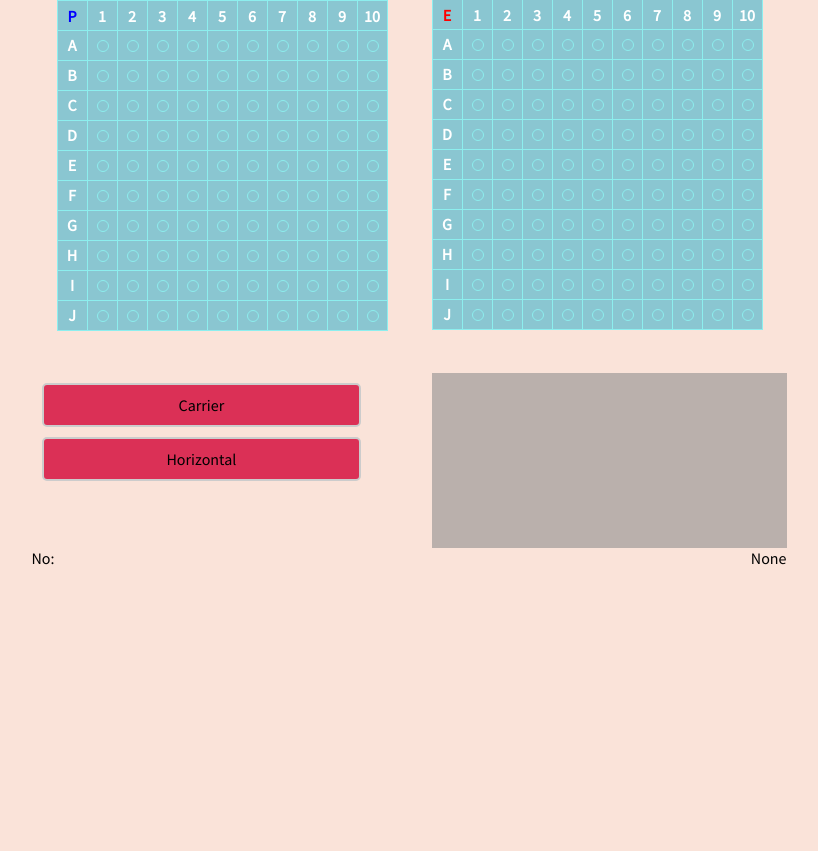
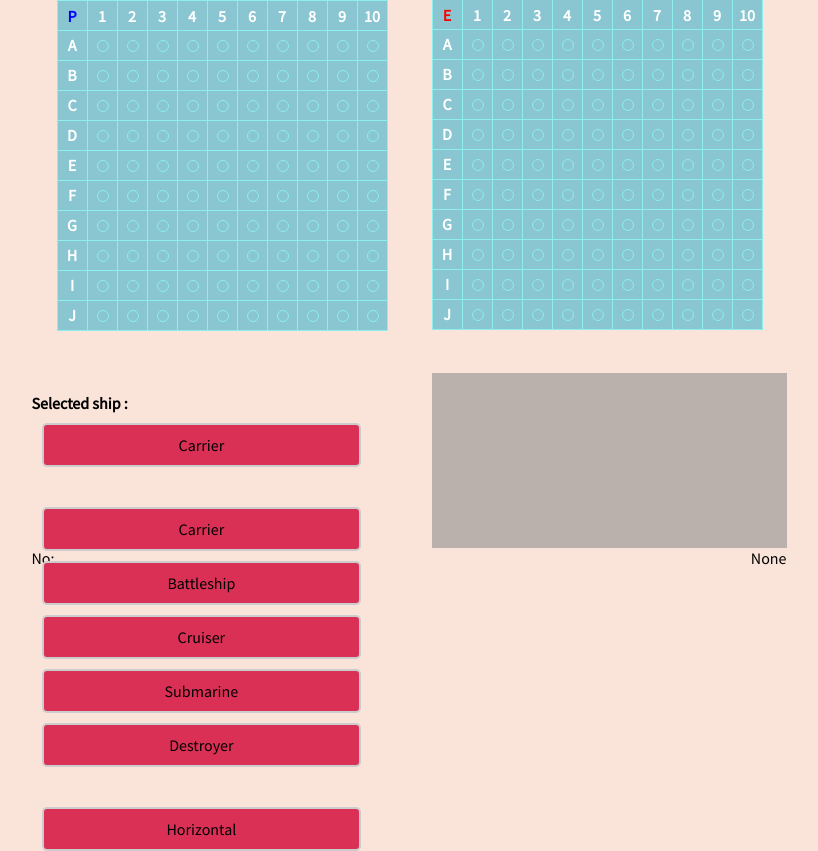
Before and after one commit to klaudiamarciniakk/Project-SCRUM, a Flask app: page / in a window 1280 px wide. Shown: the part 82-933 px from the top of the page, without its empty margins (231-1049 px from the left). Before the commit the page ends 647 px from the top, so only its background shows below. Run offline with Flask 2, Linux system fonts and the light colour scheme; some libraries are stand-ins or nearby versions.

Commit message:
Przyciski statków
Dodano przyciski bez informacji o ilości.

```diff
--- a/js/battleship.js
+++ b/js/battleship.js
@@ -97,7 +97,7 @@ $(document).ready(function() {
     }
   });
 
-  $('.ship').on('click', function() {
+ /* $('.ship').on('click', function() {
     ship = $(".ship").text();
     if (ship == "Carrier")
        $('.ship').text("Battleship");
@@ -109,6 +109,21 @@ $(document).ready(function() {
        $('.ship').text("Destroyer");
     else if (ship == "Destroyer")
        $('.ship').text("Carrier");
+  });*/
+  $('.ship1').on('click', function() {
+    $('.ship').text("Carrier");
+  });
+  $('.ship2').on('click', function() {
+    $('.ship').text("Battleship");
+  });
+  $('.ship3').on('click', function() {
+    $('.ship').text("Cruiser");
+  });
+  $('.ship4').on('click', function() {
+    $('.ship').text("Submarine");
+  });
+  $('.ship5').on('click', function() {
+    $('.ship').text("Destroyer");
   });
 
   $('.orientation').on('click', function() {
--- a/main.py
+++ b/main.py
@@ -165,4 +165,4 @@ def send_alert(message, rm=None):
   send({"type":"alert", "message":message}, room=rm)
 
 if __name__ == '__main__':
-    socketio.run(app, host='0.0.0.0', port=8080)
+    socketio.run(app, host='localhost', port=8080)
--- a/templates/index.html
+++ b/templates/index.html
@@ -27,7 +27,16 @@
     <div class="panel">
       <div class="topPanel">
         <div class="layout">
+          <br/>
+          <h4>  Selected ship :</h4>
           <div class='buttons ship'>Carrier</div>
+          <br/>
+          <div class='buttons ship1'>Carrier</div>
+          <div class='buttons ship2'>Battleship</div>
+          <div class='buttons ship3'>Cruiser</div>
+          <div class='buttons ship4'>Submarine</div>
+          <div class='buttons ship5'>Destroyer</div>
+          <br/>
           <div class='buttons orientation'>Horizontal</div>
         </div>
       </div>
```
